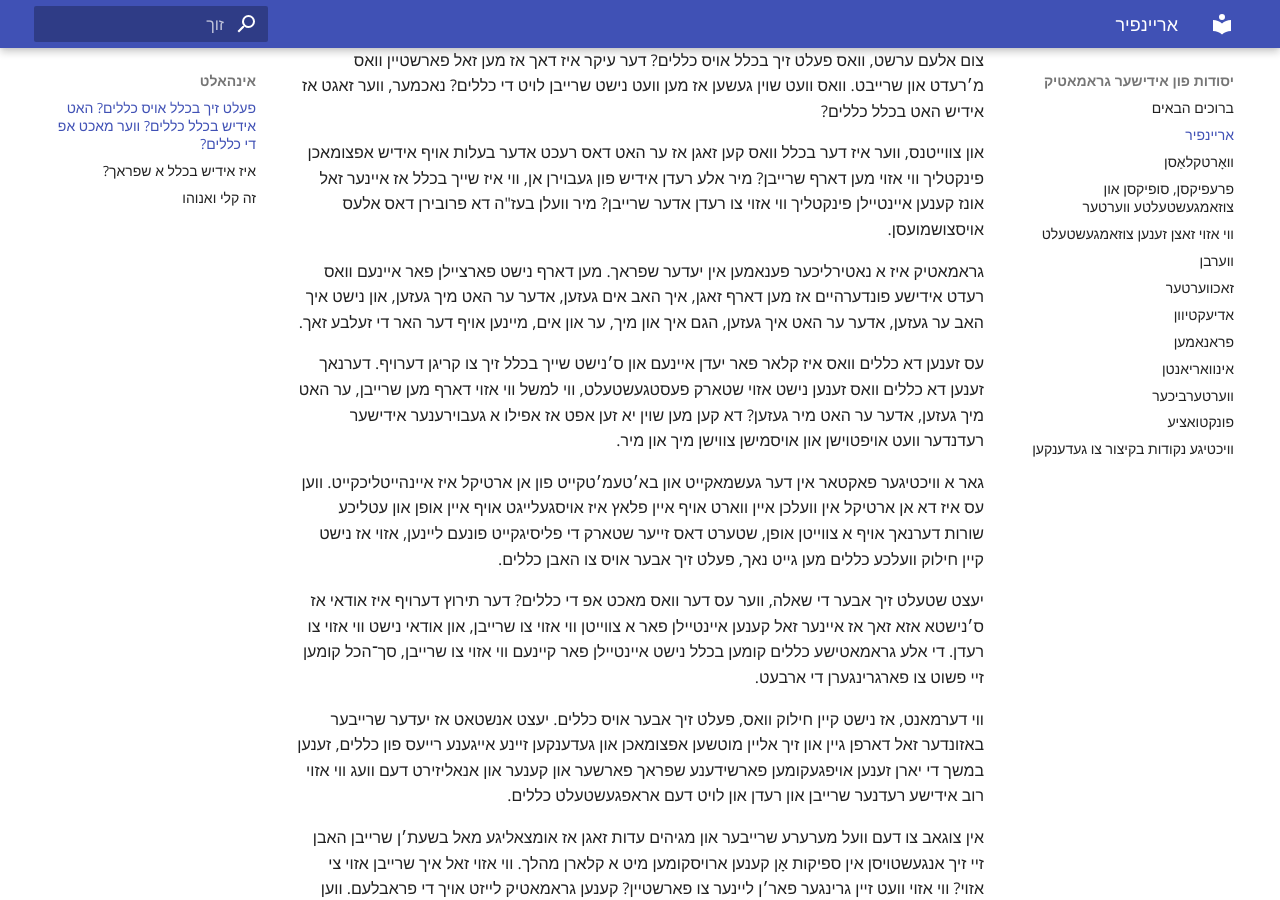
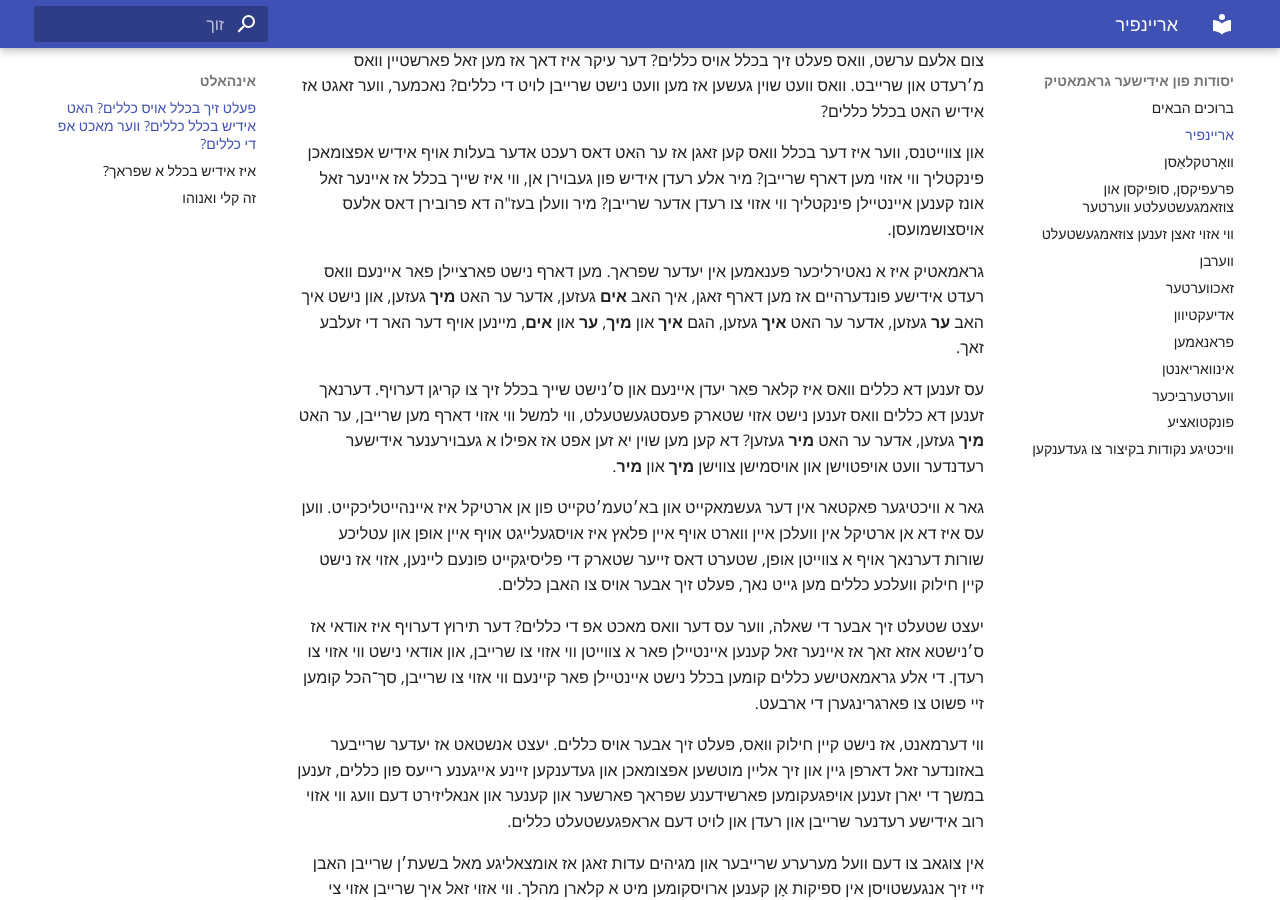
Before and after one commit to yyjosef/yiddish-grammar, an MkDocs documentation site: the page built from docs/intro.md, in a window 1280 px wide and 900 px high, scrolled down 690 px. Built offline with MkDocs 1.6.1 and Material for MkDocs 9.7.7, drawn with Linux system fonts in a browser that asks for light colours.

Commit message:
fix format

```diff
--- a/docs/intro.md
+++ b/docs/intro.md
@@ -14,9 +14,9 @@
 
 און צווייטנס, ווער איז דער בכלל וואס קען זאגן אז ער האט דאס רעכט אדער בעלות אויף אידיש אפצומאכן פינקטליך ווי אזוי מען דארף שרייבן? מיר אלע רעדן אידיש פון געבוירן אן, ווי איז שייך בכלל אז איינער זאל אונז קענען איינטיילן פינקטליך ווי אזוי צו רעדן אדער שרייבן? מיר וועלן בעז"ה דא פרובירן דאס אלעס אויסצושמועסן.
 
-גראמאטיק איז א נאטירליכער פענאמען אין יעדער שפראך. מען דארף נישט פארציילן פאר איינעם וואס רעדט אידישע פונדערהיים אז מען דארף זאגן, איך האב אים געזען, אדער ער האט מיך געזען, און נישט איך האב ער געזען, אדער ער האט איך געזען, הגם איך און מיך, ער און אים, מיינען אויף דער האר די זעלבע זאך.
+גראמאטיק איז א נאטירליכער פענאמען אין יעדער שפראך. מען דארף נישט פארציילן פאר איינעם וואס רעדט אידישע פונדערהיים אז מען דארף זאגן, איך האב **אים** געזען, אדער ער האט **מיך** געזען, און נישט איך האב **ער** געזען, אדער ער האט **איך** געזען, הגם **איך** און **מיך**, **ער** און **אים**, מיינען אויף דער האר די זעלבע זאך.
 
-עס זענען דא כללים וואס איז קלאר פאר יעדן איינעם און ס׳נישט שייך בכלל זיך צו קריגן דערויף. דערנאך זענען דא כללים וואס זענען נישט אזוי שטארק פעסטגעשטעלט, ווי למשל ווי אזוי דארף מען שרייבן, ער האט מיך געזען, אדער ער האט מיר געזען? דא קען מען שוין יא זען אפט אז אפילו א געבוירענער אידישער רעדנדער וועט אויפטוישן און אויסמישן צווישן מיך און מיר.
+עס זענען דא כללים וואס איז קלאר פאר יעדן איינעם און ס׳נישט שייך בכלל זיך צו קריגן דערויף. דערנאך זענען דא כללים וואס זענען נישט אזוי שטארק פעסטגעשטעלט, ווי למשל ווי אזוי דארף מען שרייבן, ער האט **מיך** געזען, אדער ער האט **מיר** געזען? דא קען מען שוין יא זען אפט אז אפילו א געבוירענער אידישער רעדנדער וועט אויפטוישן און אויסמישן צווישן **מיך** און **מיר**.
 
 גאר א וויכטיגער פאקטאר אין דער געשמאקייט און בא׳טעמ׳טקייט פון אן ארטיקל איז איינהייטליכקייט. ווען עס איז דא אן ארטיקל אין וועלכן איין ווארט אויף איין פלאץ איז אויסגעלייגט אויף איין אופן און עטליכע שורות דערנאך אויף א צווייטן אופן, שטערט דאס זייער שטארק די פליסיגקייט פונעם ליינען, אזוי אז נישט קיין חילוק וועלכע כללים מען גייט נאך, פעלט זיך אבער אויס צו האבן כללים.
 
```
